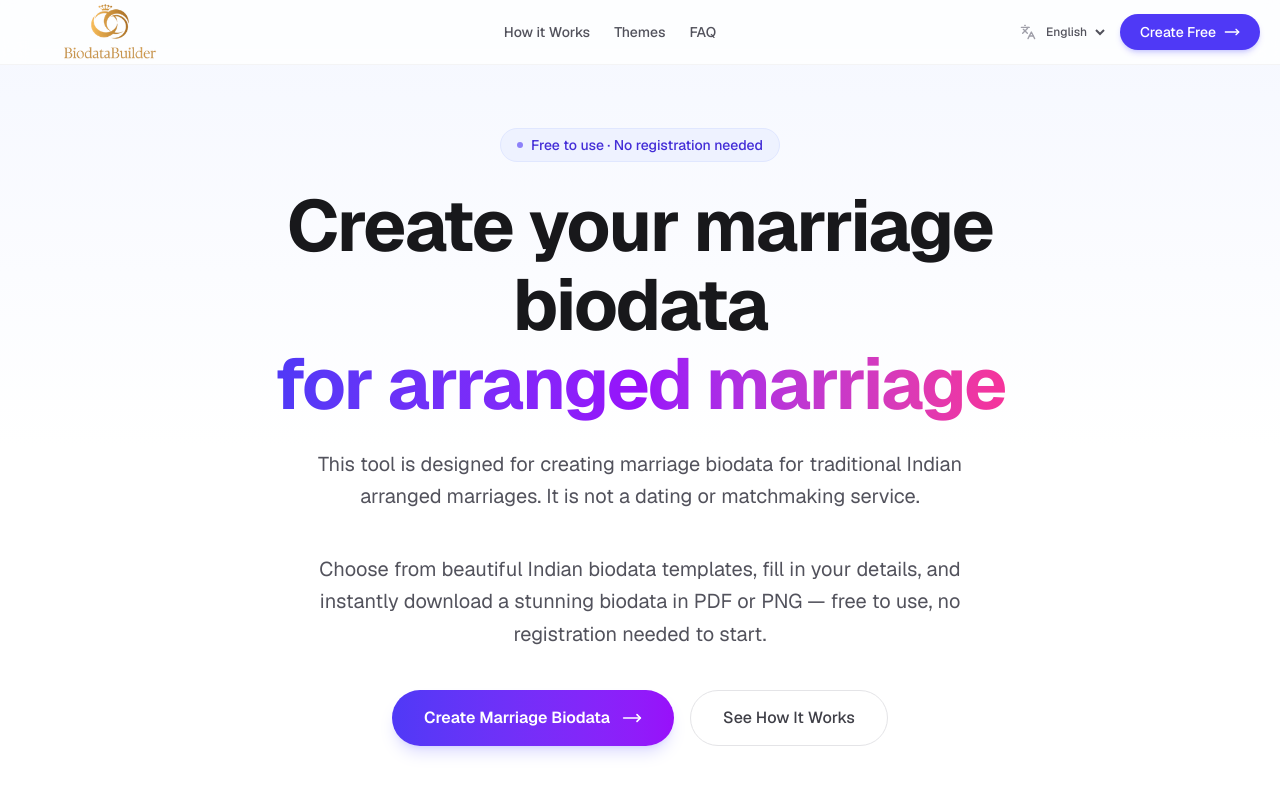
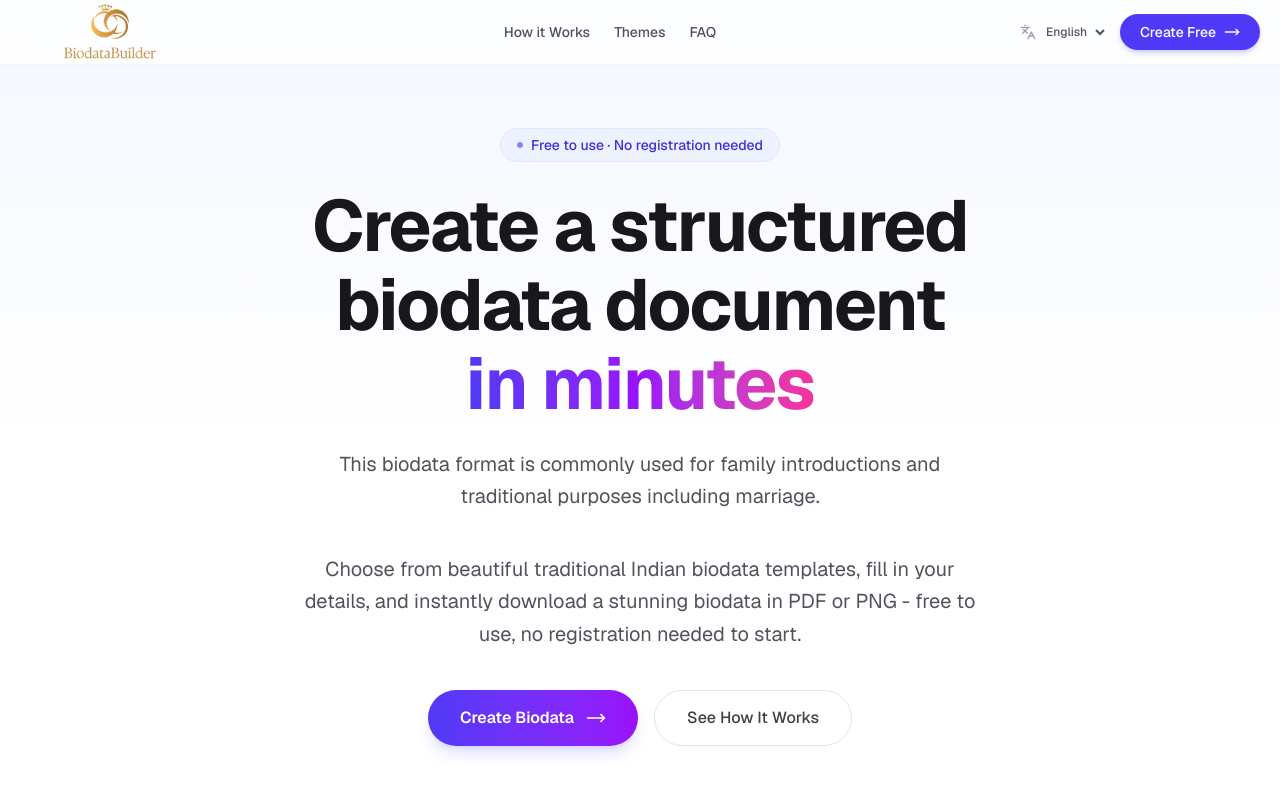
Before and after one commit to biodatabuilderapp-rajank/biodata, a Next.js app: page / in a window 1280 px wide. Shown: the top 794 px of the page. Built offline with nearby package versions, Linux system fonts and the light colour scheme.

Commit message:
optimise

```diff
--- a/public/translations/ui-en.json
+++ b/public/translations/ui-en.json
@@ -4,9 +4,9 @@
   "nav.faq": "FAQ",
   "nav.createFree": "Create Free",
   "hero.badge": "Free to use · No registration needed",
-  "hero.h1.line1": "Create your marriage biodata",
-  "hero.h1.line2": "for arranged marriage",
-  "hero.cta.primary": "Create Marriage Biodata",
+  "hero.h1.line1": "Create a structured biodata document",
+  "hero.h1.line2": "in minutes",
+  "hero.cta.primary": "Create Biodata",
   "hero.cta.secondary": "See How It Works",
   "hero.trust.noReg": "No registration",
   "hero.trust.download": "Instant download",
@@ -34,7 +34,7 @@
   "section.faq.badge": "Quick Answers",
   "section.faq.title": "Frequently asked questions",
   "section.cta.title": "Ready to create your biodata?",
-  "section.cta.button": "Create Marriage Biodata",
+  "section.cta.button": "Create Biodata",
   "footer.quickLinks": "Quick Links",
   "footer.legal": "Legal",
   "footer.tagline": "Made with ❤️ for Indian families",
--- a/src/app/faq/page.tsx
+++ b/src/app/faq/page.tsx
@@ -5,7 +5,7 @@ import { MoveRight } from "lucide-react";
 
 export const metadata: Metadata = {
     title: "FAQ — Frequently Asked Questions",
-    description: "Answers to common questions about BiodataBuilder — how to create, download, and customise your marriage biodata.",
+    description: "Answers to common questions about BiodataBuilder — how to create, download, and customise your biodata.",
 };
 
 const FAQS = [
@@ -66,7 +66,7 @@ export default function FAQPage() {
             <main className="max-w-3xl mx-auto px-5 py-16">
                 <div className="text-center mb-14">
                     <h1 className="text-3xl sm:text-4xl font-bold text-zinc-900 dark:text-white mb-4">Frequently Asked Questions</h1>
-                    <p className="text-zinc-500 dark:text-zinc-400">Everything you need to know about creating your marriage biodata.</p>
+                    <p className="text-zinc-500 dark:text-zinc-400">Everything you need to know about creating your biodata.</p>
                 </div>
 
                 <div className="space-y-4">
--- a/src/app/layout.tsx
+++ b/src/app/layout.tsx
@@ -22,7 +22,7 @@ export const metadata: Metadata = {
     template: "%s | BiodataBuilder",
   },
   description:
-    "Create beautiful Indian marriage biodata online for free. Choose from stunning templates, add your details & photo, and instantly download as PDF or PNG. No sign-up required.",
+    "Create beautiful traditional Indian biodata templates online for free. Choose from stunning templates, add your details & photo, and instantly download as PDF or PNG. No sign-up required.",
   keywords: [
     "[marriage biodata maker]",
     "[marriage biodata format]",
--- a/src/app/page.tsx
+++ b/src/app/page.tsx
@@ -140,16 +140,17 @@ function HomeContent() {
             </div>
 
             <h1 className="text-4xl sm:text-6xl md:text-7xl font-bold tracking-tight text-zinc-900 dark:text-white mb-6 leading-[1.1]">
-              {t("hero.h1.line1") ?? "Create your marriage biodata"}
+              {t("hero.h1.line1") ?? "Create a structured biodata document"}
               <br />
               <span className="text-transparent bg-clip-text bg-gradient-to-r from-indigo-600 via-purple-600 to-pink-500">
-                {t("hero.h1.line2") ?? "for arranged marriage"}
+                {t("hero.h1.line2") ?? "in minutes"}
               </span>
             </h1>
             <p className="text-lg md:text-xl text-zinc-600 dark:text-zinc-400 mb-10 max-w-2xl mx-auto leading-relaxed">
-              This tool is designed for creating marriage biodata for traditional Indian arranged marriages. It is not a dating or matchmaking service.</p>
+              This biodata format is commonly used for family introductions and traditional purposes including marriage.
+            </p>
             <p className="text-lg md:text-xl text-zinc-600 dark:text-zinc-400 mb-10 max-w-2xl mx-auto leading-relaxed">
-              Choose from beautiful Indian biodata templates, fill in your details, and instantly download a stunning biodata in PDF or PNG — free to use, no registration needed to start.
+              Choose from beautiful traditional Indian biodata templates, fill in your details, and instantly download a stunning biodata in PDF or PNG - free to use, no registration needed to start.
             </p>
 
             <div className="flex flex-col sm:flex-row items-center justify-center gap-3 sm:gap-4 px-4 sm:px-0">
@@ -157,7 +158,7 @@ function HomeContent() {
                 href="/create"
                 className="group flex h-12 sm:h-14 items-center justify-center gap-2 sm:gap-3 rounded-full bg-gradient-to-r from-indigo-600 to-purple-600 px-6 sm:px-8 text-white font-semibold text-sm sm:text-base transition-all hover:shadow-2xl hover:shadow-indigo-500/25 hover:-translate-y-1 shadow-lg shadow-indigo-500/20 w-full sm:w-auto"
               >
-                <span>{t("hero.cta.primary") ?? "Create Marriage Biodata"}</span>
+                <span>{t("hero.cta.primary") ?? "Create Biodata"}</span>
                 <MoveRight className="w-4 h-4 sm:w-5 sm:h-5 transition-transform group-hover:translate-x-1 shrink-0" />
               </Link>
               <Link
@@ -338,7 +339,7 @@ function HomeContent() {
             <div className="md:col-span-2">
               <Logo className="mb-4" />
               <p className="text-sm text-zinc-500 dark:text-zinc-400 leading-relaxed max-w-xs">
-                Create beautiful Indian marriage biodatas for free. Simple tool for creating marriage biodata for Indian families.
+                Create beautiful traditional Indian biodata templates for free. Simple tool for creating biodata for Indian families.
               </p>
             </div>
 
--- a/src/app/terms/page.tsx
+++ b/src/app/terms/page.tsx
@@ -28,7 +28,7 @@ export default function TermsOfUse() {
 
                     <section>
                         <h2 className="text-xl font-semibold text-zinc-900 dark:text-white mb-3">2. Use of Service</h2>
-                        <p>BiodataBuilder is provided for personal, non-commercial use. You may use this service to create and download marriage biodatas for yourself or on behalf of family members. You agree not to misuse the service for any unlawful or harmful purpose.</p>
+                        <p>BiodataBuilder is provided for personal, non-commercial use. You may use this service to create and download biodatas for yourself or on behalf of family members. You agree not to misuse the service for any unlawful or harmful purpose.</p>
                     </section>
 
                     <section>
```
